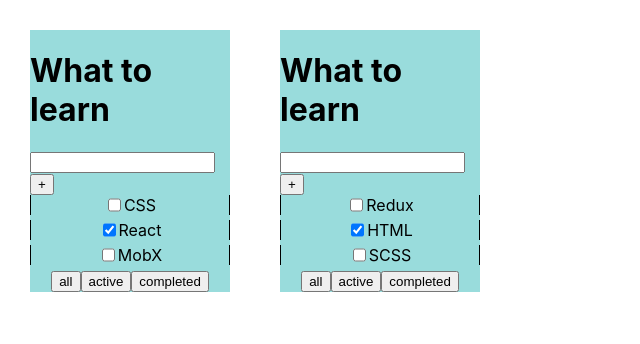
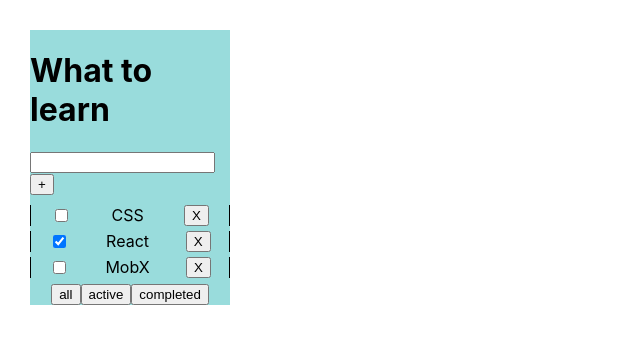
Before and after one commit to beniwbogdan/01-todolist-dim, a React (Create React App) app: page / in a window 1280 px wide. Shown: the top 344 px of the page, without its empty margins (0-640 px from the left). Built offline with nearby package versions, Linux system fonts and the light colour scheme.

Commit message:
delete subtasks through the useState

```diff
--- a/src/App.css
+++ b/src/App.css
@@ -6,7 +6,9 @@
 .App > div {
   margin-right: 50px;
 }
-
+.input_button{
+  margin-bottom: 10px;
+}
 .task{
   background-color: #99dcdc;
   width: 200px;
@@ -20,6 +22,7 @@
   display: flex;
   flex-direction: column;
   width: 100%;
+
 }
 
 .task_list div{
@@ -28,4 +31,5 @@
   border-right: 1px solid;
   border-left: 1px solid;
   margin-bottom: 5px;
+  justify-content: space-around;
 }
--- a/src/App.tsx
+++ b/src/App.tsx
@@ -1,26 +1,26 @@
-import React from 'react';
+import React, {useState} from 'react';
 import './App.css';
 import Todolist, {TaskType} from "./Todolist";
 
 function App() {
-    let task1:Array<TaskType>=[
-        {id:1,title:"CSS", isDone:false},
-        {id:2,title:"React", isDone:true},
-        {id:3,title:"MobX", isDone:false},
-    ]
-    let task2:Array<TaskType>=[
-        {id:1,title:"Redux", isDone:false},
-        {id:2,title:"HTML", isDone:true},
-        {id:3,title:"SCSS", isDone:false},
-    ]
+
+let [tasks, setTasks]=useState([
+    {id:1,title:"CSS", isDone:false},
+    {id:2,title:"React", isDone:true},
+    {id:3,title:"MobX", isDone:false},
+])
+    let removeTask=(id:number)=>{
+     let newTasks=tasks.filter(t=>t.id!==id);
+     setTasks(newTasks);
+    }
   return (
     <div className="App">
         <Todolist
             title={"What to learn"}
-            tasks={task1}/>
-        <Todolist
-            title={"What to learn"}
-            tasks={task2}/>
+            tasks={tasks}
+            removeTask={removeTask}
+        />
+
 
     </div>
   );
--- a/src/Todolist.tsx
+++ b/src/Todolist.tsx
@@ -6,13 +6,14 @@
 }
 export type PropsType={
     title:string
-    tasks:Array<TaskType>
+    tasks:Array<TaskType>,
+    removeTask:(id:number)=>void,
 }
 function Todolist(props:PropsType) {
     return (
         <div className={"task"}>
             <h1>{props.title}</h1>
-            <div>
+            <div className={"input_button"}>
                 <input type="text"/>
                 <button>+</button>
             </div>
@@ -23,6 +24,7 @@
                             <input
                                 checked={t.isDone}
                                 type="checkbox"/>{t.title}
+                            <button onClick={()=>{props.removeTask(t.id)}}>X</button>
                         </div>
                     })
                 }
```
